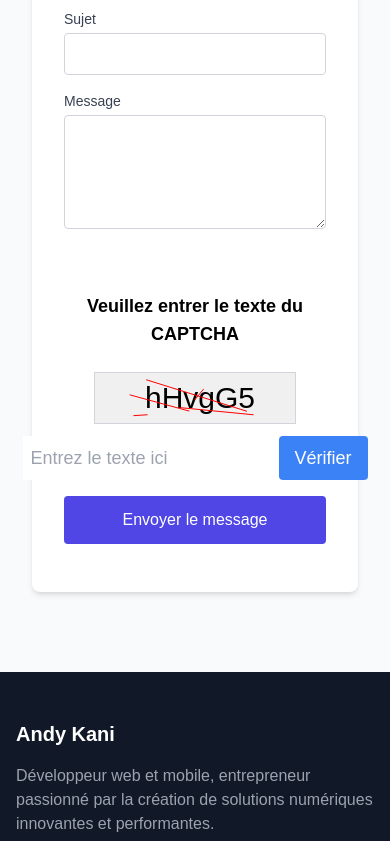
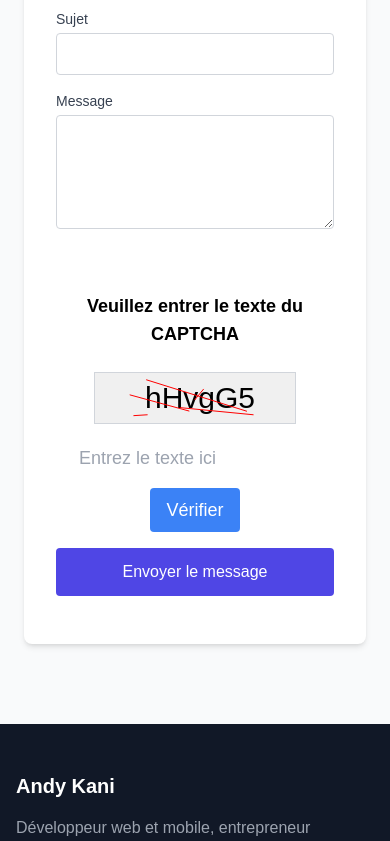
Before and after one commit to andydefer/portfolio, a React (Vite) app: page / in a window 390 px wide. Shown: the part 8666-9507 px from the top of the page. Built offline with nearby package versions, Linux system fonts and the light colour scheme.

Commit message:
fix contactForm

```diff
--- a/src/components/Captcha.tsx
+++ b/src/components/Captcha.tsx
@@ -99,7 +99,7 @@ const Captcha: React.FC<CaptchaProps> = ({ onChange }) => {
             height="50"
             className="m-auto border border-gray-300 mt-4"
           />
-          <div className="flex gap-2 justify-center mt-3">
+          <div className="flex gap-2 justify-center items-center flex-wrap mt-3">
             <input
               type="text"
               value={userInput}
--- a/src/components/ContactForm.tsx
+++ b/src/components/ContactForm.tsx
@@ -71,7 +71,7 @@ const ContactForm = () => {
 
   return (
     <section id="contact" className="pb-4 pt-8 bg-gray-50">
-      <div className="relative max-w-7xl mx-auto px-4 sm:px-6 lg:px-8">
+      <div className="relative max-w-7xl mx-auto px-2 lg:px-8">
         <motion.div
           className="text-center mb-12"
           initial={{ opacity: 0, y: 30 }}
```
